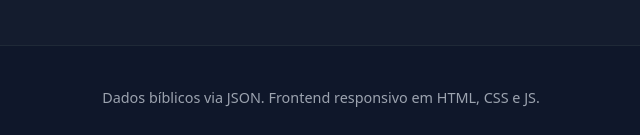
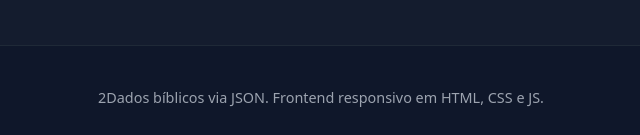
Before and after one commit to claudfatec/bible-frontend, a plain HTML site: page index.html in a window 1280 px wide. Shown: the part 835-970 px from the top of the page, 319-959 px from the left. Drawn offline with Linux system fonts and the light colour scheme; no server answers.

```diff
--- a/index.html
+++ b/index.html
@@ -73,7 +73,7 @@
     </main>
 
     <footer class="app-footer">
-      <p>Dados bíblicos via JSON. Frontend responsivo em HTML, CSS e JS.</p>
+      <p>2Dados bíblicos via JSON. Frontend responsivo em HTML, CSS e JS.</p>
     </footer>
 
     <script src="./script.js"></script>
```
Also changed, not shown: 1 other file.
